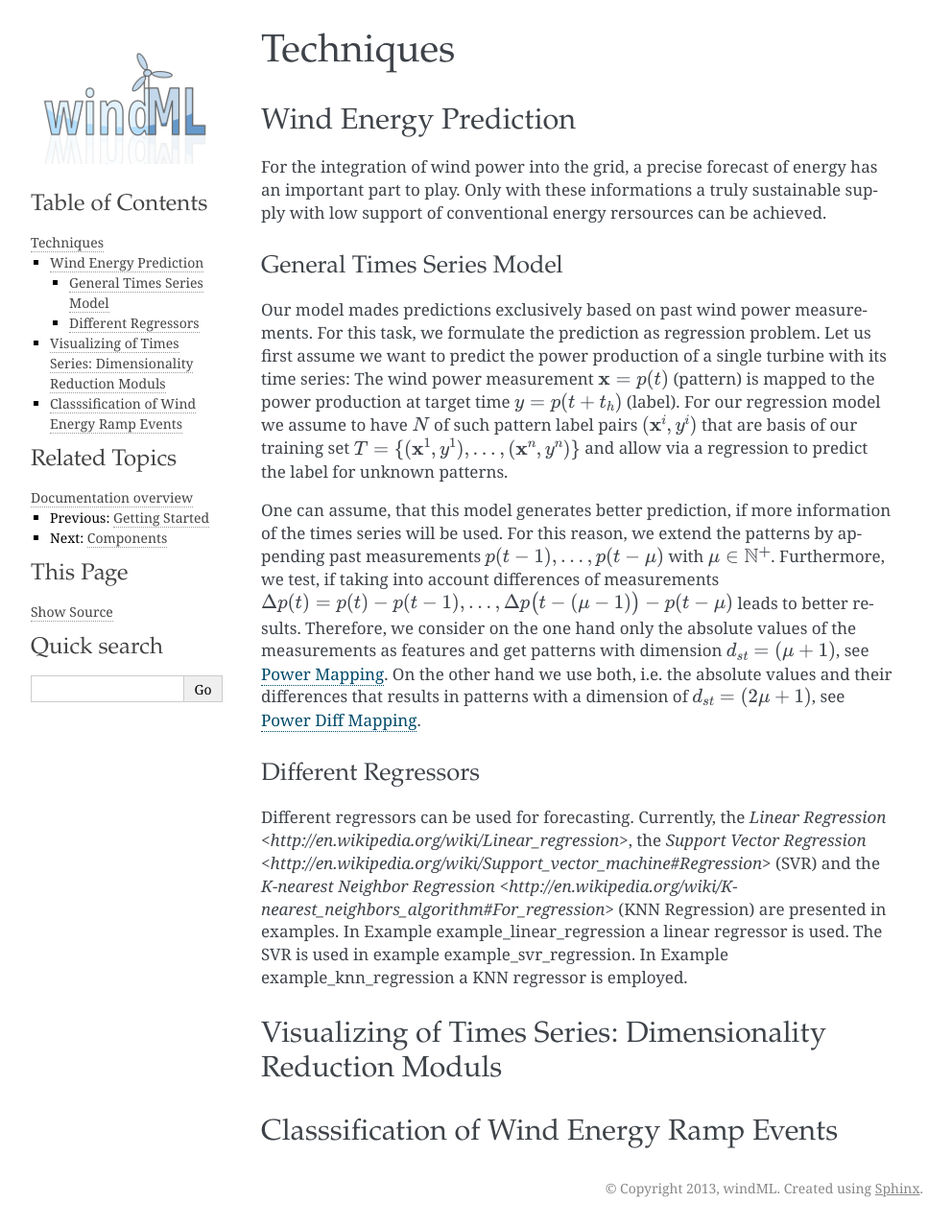
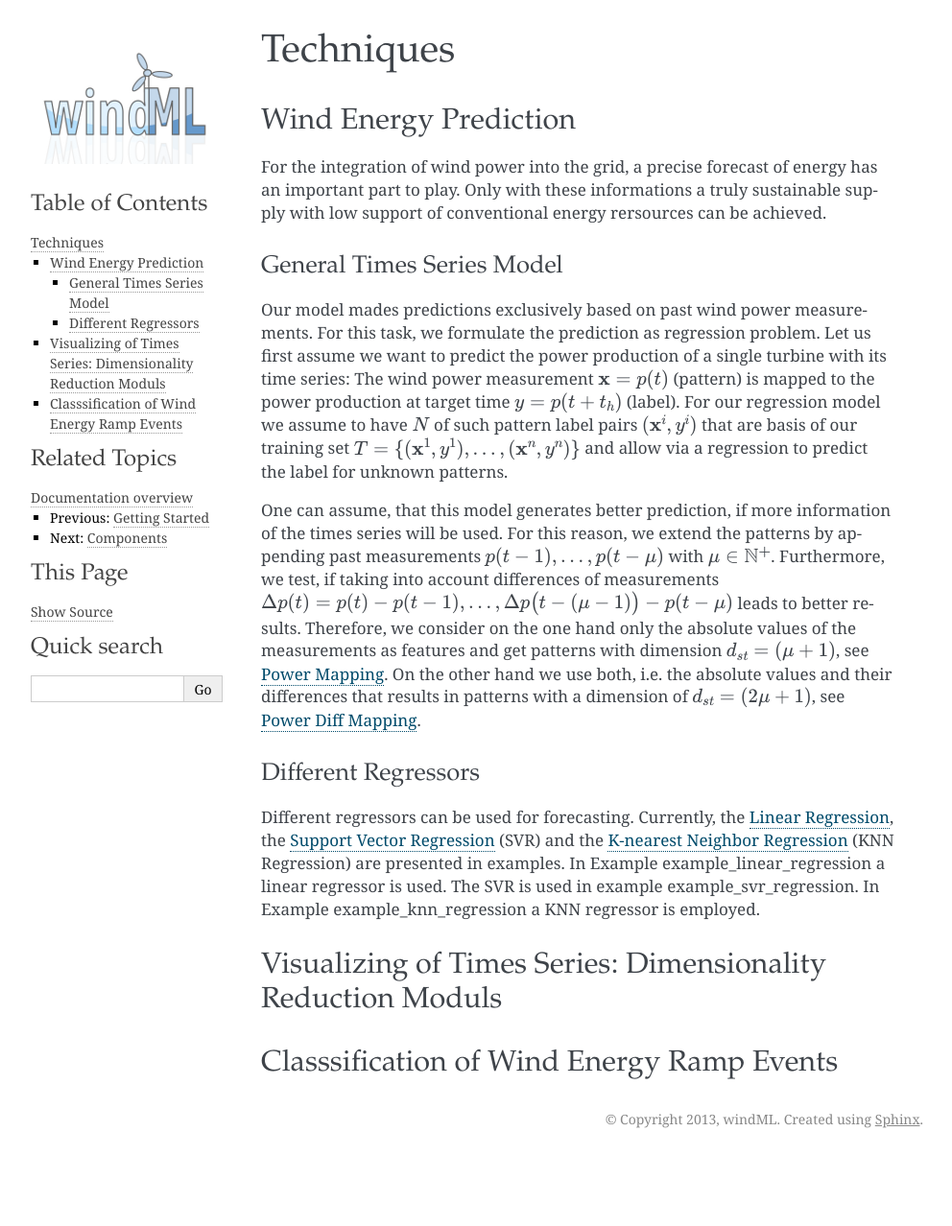
Before and after one commit to cigroup-ol/windml, a Sphinx documentation site: the page built from doc/techniques.rst, in a window 1280 px wide. Shown: the whole page at 96% size, without its empty margins (148-1140 px from the left). Built offline with Sphinx 7.4.7, drawn with Linux system fonts in a browser that asks for light colours; formulas are drawn with MathJax 3; pages that are not in the unit, such as notebooks, are missing from menus; after the commit the page ends 1206 px from its top, so only the background shows below that.

Commit message:
added missing _

```diff
--- a/doc/techniques.rst
+++ b/doc/techniques.rst
@@ -39,11 +39,11 @@ Different Regressors
 ++++++++++++++++++++
 
 Different regressors can be used for forecasting. Currently, the `Linear
-Regression <http://en.wikipedia.org/wiki/Linear_regression>`, the `Support
+Regression <http://en.wikipedia.org/wiki/Linear_regression>`_, the `Support
 Vector Regression
-<http://en.wikipedia.org/wiki/Support_vector_machine#Regression>` (SVR) and the
+<http://en.wikipedia.org/wiki/Support_vector_machine#Regression>`_ (SVR) and the
 `K-nearest Neighbor Regression
-<http://en.wikipedia.org/wiki/K-nearest_neighbors_algorithm#For_regression>`
+<http://en.wikipedia.org/wiki/K-nearest_neighbors_algorithm#For_regression>`_
 (KNN Regression) are presented in examples. In Example
 :ref:`example_linear_regression` a linear regressor is used. The SVR is used in
 example :ref:`example_svr_regression`. In Example :ref:`example_knn_regression`
```
